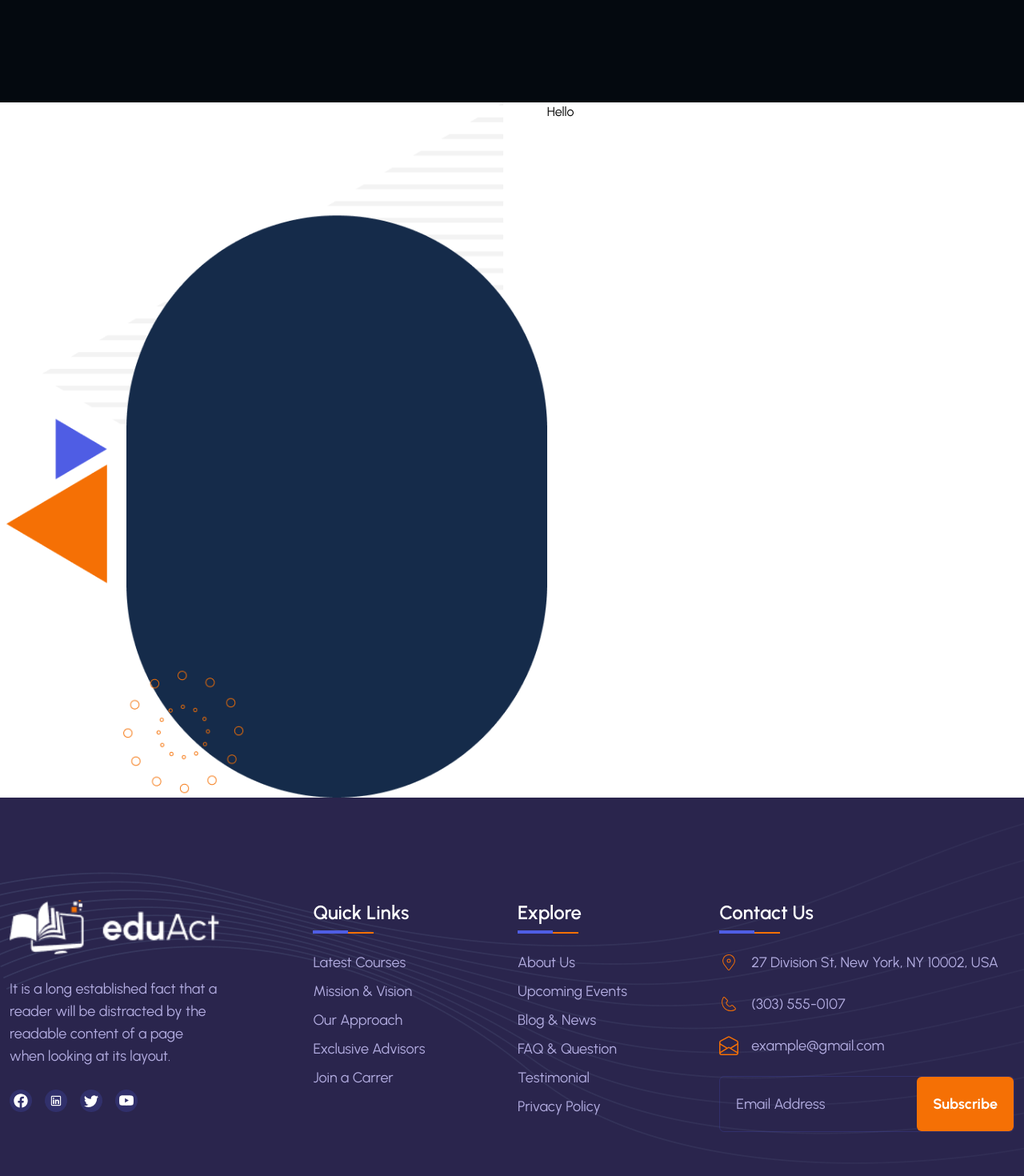
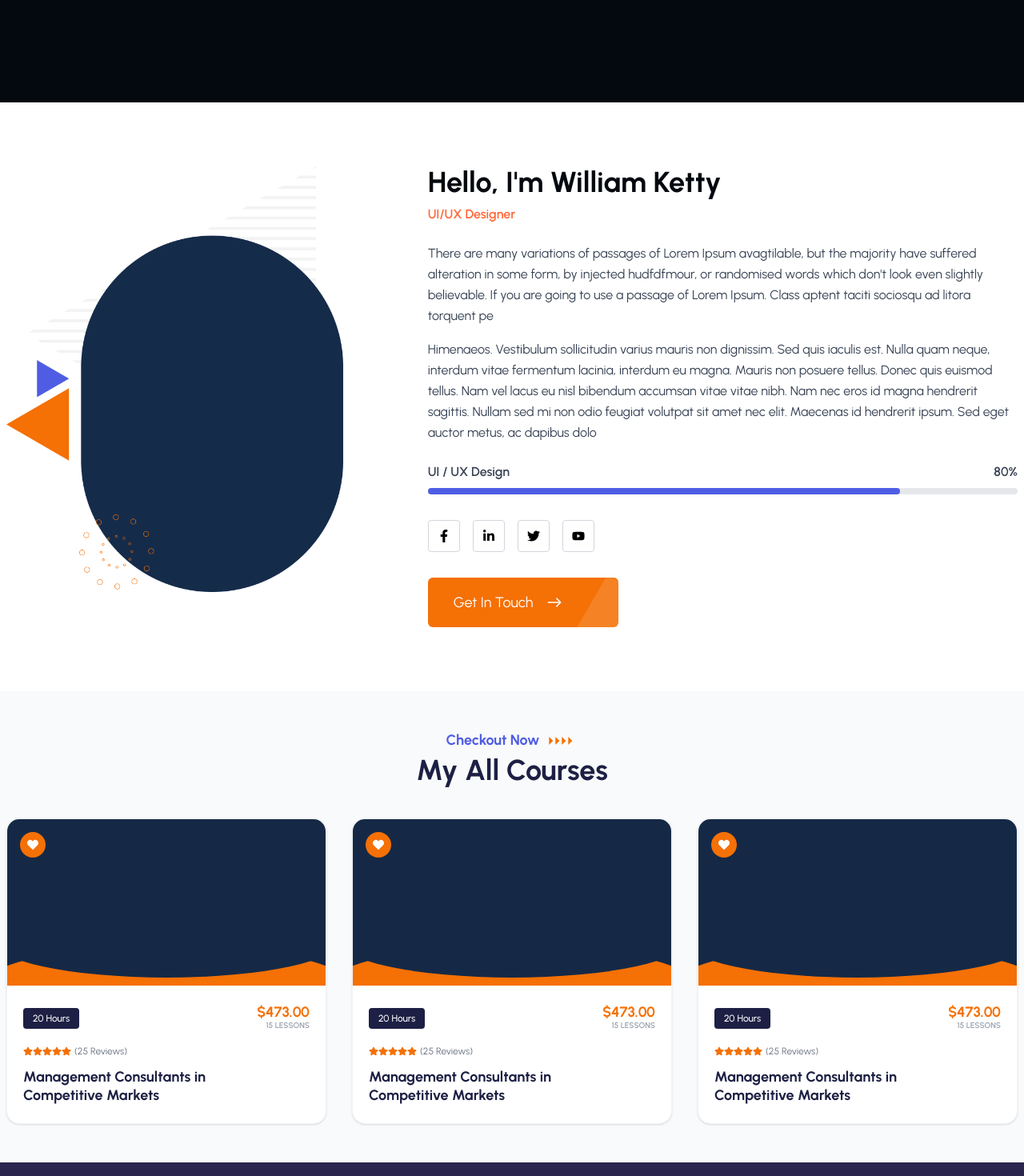
Before and after one commit to Mohammad-Nadil/ebt-eduact, a React (Vite) app: page /teacher/1 in a window 1280 px wide. Shown: the part 400-1870 px from the top of the page at 80% size. Built offline with nearby package versions, Linux system fonts and the light colour scheme; a web font is replaced by a local one.

Commit message:
TeacherDetails Add

```diff
--- a/src/components/teacher/TeacherDetails.jsx
+++ b/src/components/teacher/TeacherDetails.jsx
@@ -1,27 +1,187 @@
 import React from "react";
 import Container from "../Container";
-import img from "/images/Men.png"
+import img from "/images/Men.png";
+import {
+  FaFacebookF,
+  FaLinkedinIn,
+  FaTwitter,
+  FaYoutube,
+  FaStar,
+  FaHeart,
+} from "react-icons/fa";
+import { RiArrowRightSFill } from "react-icons/ri";
+import { IoIosArrowRoundForward } from "react-icons/io";
 
 const TeacherDetails = () => {
   return (
     <section className="teacher-details">
       <div className="w-full py-10 sm:py-16 md:py-20 xl:py-43 bg-[#04090F] flex flex-col sm:gap-y-3 items-center justify-center text-white">
-        <h2 className=" font-bold text-2xl sm:text-3xl md:text-5xl">
-          Teacher Details
+        <h2 className="font-bold text-2xl sm:text-3xl md:text-5xl">
+          TEACHER DETAILS
         </h2>
         <p className="sm:text-xl">Home / Teacher</p>
       </div>
-      <Container className={`flex justify-between`}>
-        <div className="img 1/3">
-            <img className="w-full aspect-7/9" src={img} alt="" />
+
+      <Container className="flex flex-col lg:flex-row justify-between gap-8 lg:gap-12 py-12 lg:py-20">
+        {/* Image Section */}
+        <div className="w-full lg:w-1/3">
+          <img
+            className="w-full object-cover rounded-lg"
+            src={img}
+            alt="William Ketty"
+          />
         </div>
-        <div className="main w-1/2">
-        <h2>Hello</h2>
-        <p></p>
-        <p></p>
-        <p></p>
+
+        {/* Content Section */}
+        <div className="w-full lg:w-7/12">
+          <h2 className="text-3xl md:text-4xl font-bold text-[#04090F] mb-2">
+            Hello, I'm William Ketty
+          </h2>
+          <p className="text-[#FF6634] font-semibold mb-6">UI/UX Designer</p>
+
+          <p className="text-gray-700 leading-relaxed mb-4">
+            There are many variations of passages of Lorem Ipsum avagtilable, but the majority have suffered alteration in some form, by injected hudfdfmour, or randomised words which don't look even slightly believable. If you are going to use a passage of Lorem Ipsum. Class aptent taciti sociosqu ad litora torquent pe
+          </p>
+
+          <p className="text-gray-700 leading-relaxed mb-6">
+            Himenaeos. Vestibulum sollicitudin varius mauris non dignissim. Sed quis iaculis est. Nulla quam neque, interdum vitae fermentum lacinia, interdum eu magna. Mauris non posuere tellus. Donec quis euismod tellus. Nam vel lacus eu nisl bibendum accumsan vitae vitae nibh. Nam nec eros id magna hendrerit sagittis. Nullam sed mi non odio feugiat volutpat sit amet nec elit. Maecenas id hendrerit ipsum. Sed eget auctor metus, ac dapibus dolo
+          </p>
+
+          {/* Skills Progress Bars */}
+          <div className="space-y-4 mb-8">
+            <div>
+              <div className="flex justify-between mb-2">
+                <span className="font-semibold text-gray-700">
+                  UI / UX Design
+                </span>
+                <span className="font-semibold text-gray-700">80%</span>
+              </div>
+              <div className="w-full bg-gray-200 rounded-full h-2">
+                <div
+                  className="bg-[#4F5DE4] h-2 rounded-full"
+                  style={{ width: "80%" }}
+                ></div>
+              </div>
+            </div>
+          </div>
+
+          {/* Social Media Icons */}
+          <div className="flex gap-4">
+            <a
+              href="#"
+              className="w-10 h-10 flex items-center justify-center border border-gray-300 hover:bg-[#FF6634] hover:text-white hover:border-[#FF6634] transition-colors rounded"
+            >
+              <FaFacebookF />
+            </a>
+            <a
+              href="#"
+              className="w-10 h-10 flex items-center justify-center border border-gray-300 hover:bg-[#FF6634] hover:text-white hover:border-[#FF6634] transition-colors rounded"
+            >
+              <FaLinkedinIn />
+            </a>
+            <a
+              href="#"
+              className="w-10 h-10 flex items-center justify-center border border-gray-300 hover:bg-[#FF6634] hover:text-white hover:border-[#FF6634] transition-colors rounded"
+            >
+              <FaTwitter />
+            </a>
+            <a
+              href="#"
+              className="w-10 h-10 flex items-center justify-center border border-gray-300 hover:bg-[#FF6634] hover:text-white hover:border-[#FF6634] transition-colors rounded"
+            >
+              <FaYoutube />
+            </a>
+          </div>
+
+          {/* Get in Touch Button */}
+          <button className="mt-8 w-full sm:w-59.5 mt-8 mx-auto lg:mx-0 text-base sm:text-lg flex items-center justify-center lg:justify-start gap-x-3 py-2 sm:py-4 px-5 sm:px-8 rounded-md bg-none bg-secondary text-white font-urbanist duration-300 relative after:w-1/5 after:h-[200%] after:bg-[#F6F5F521] z-0 after:-z-11 after:absolute after:top-0 after:right-0 overflow-hidden after:rotate-30 hover:cursor-pointer hover:after:h-[500%] hover:after:rotate-0 hover:after:w-full after:duration-300 hover:after:-top-10">
+            Get In Touch
+            <span>
+                <IoIosArrowRoundForward className="text-[30px]"/>
+            </span>
+          </button>
         </div>
       </Container>
+
+      {/* Courses Section */}
+      <div className="bg-gray-50 py-12">
+        <Container>
+          {/* Section Header */}
+          <div className="text-center mb-10">
+            <p className="text-[#4F5DE4] mb-1 font-bold text-[18px] flex items-center justify-center font-urbanist">
+              Checkout Now
+              <span className="flex items-center text-[#F57005] ml-1">
+                <RiArrowRightSFill size={20} />
+                <RiArrowRightSFill size={20} className="-ml-3" />
+                <RiArrowRightSFill size={20} className="-ml-3" />
+                <RiArrowRightSFill size={20} className="-ml-3" />
+              </span>
+            </p>
+            <h3 className="text-3xl md:text-4xl font-bold text-[#1D2044] font-urbanist">
+              My All Courses
+            </h3>
+          </div>
+
+          {/* Course Grid */}
+          <div className="grid grid-cols-1 md:grid-cols-2 lg:grid-cols-3 gap-8">
+            {[1, 2, 3].map((item) => (
+              <div
+                key={item}
+                className="bg-white rounded-2xl overflow-hidden shadow-sm hover:shadow-md transition-shadow border border-gray-100 pb-6"
+              >
+                {/* Card Image Area with Double Curve Shape */}
+                <div className="relative bg-[#152946] h-52 flex items-end justify-center overflow-hidden">
+                  {/* Heart Icon */}
+                  <button className="absolute top-4 left-4 w-8 h-8 bg-[#F57005] rounded-full flex items-center justify-center text-white hover:bg-orange-600 transition-colors">
+                    <FaHeart size={14} />
+                  </button>
+
+                  {/* The Orange Curve Layer */}
+                  <div className="absolute bottom-0 w-[110%] h-20 bg-[#F57005] rounded-[100%] translate-y-8"></div>
+                  {/* The Main Dark Blue Curve Layer */}
+                  <div className="absolute bottom-0 w-[110%] h-24 bg-[#152946] rounded-[100%] translate-y-[-10px]"></div>
+                </div>
+
+                {/* Content Area */}
+                <div className="px-5 pt-6">
+                  <div className="flex items-center justify-between mb-4">
+                    <span className="bg-[#1D2044] text-white px-3 py-1 text-[12px] rounded font-medium">
+                      20 Hours
+                    </span>
+                    <div className="text-right">
+                      <p className="text-[#F57005] font-bold text-lg leading-none">
+                        $473.00
+                      </p>
+                      <p className="text-gray-400 text-[10px] uppercase font-semibold">
+                        15 Lessons
+                      </p>
+                    </div>
+                  </div>
+
+                  {/* Rating */}
+                  <div className="flex items-center gap-1 mb-3">
+                    <div className="flex text-[#F57005] text-xs">
+                      <FaStar />
+                      <FaStar />
+                      <FaStar />
+                      <FaStar />
+                      <FaStar />
+                    </div>
+                    <span className="text-gray-500 text-[12px]">
+                      (25 Reviews)
+                    </span>
+                  </div>
+
+                  {/* Title */}
+                  <h4 className="font-bold text-[18px] text-[#1D2044] leading-tight hover:text-[#4F5DE4] cursor-pointer transition-colors pr-10">
+                    Management Consultants in Competitive Markets
+                  </h4>
+                </div>
+              </div>
+            ))}
+          </div>
+        </Container>
+      </div>
     </section>
   );
 };
```
